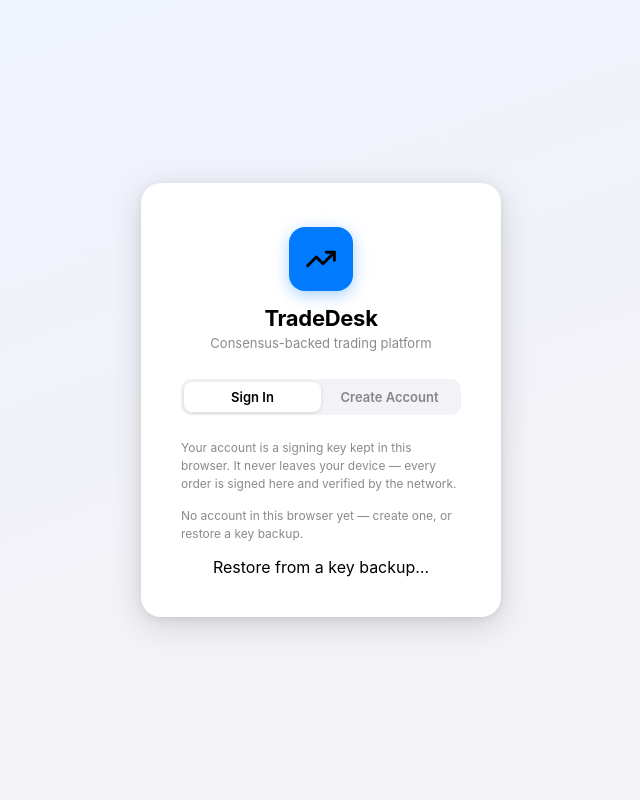
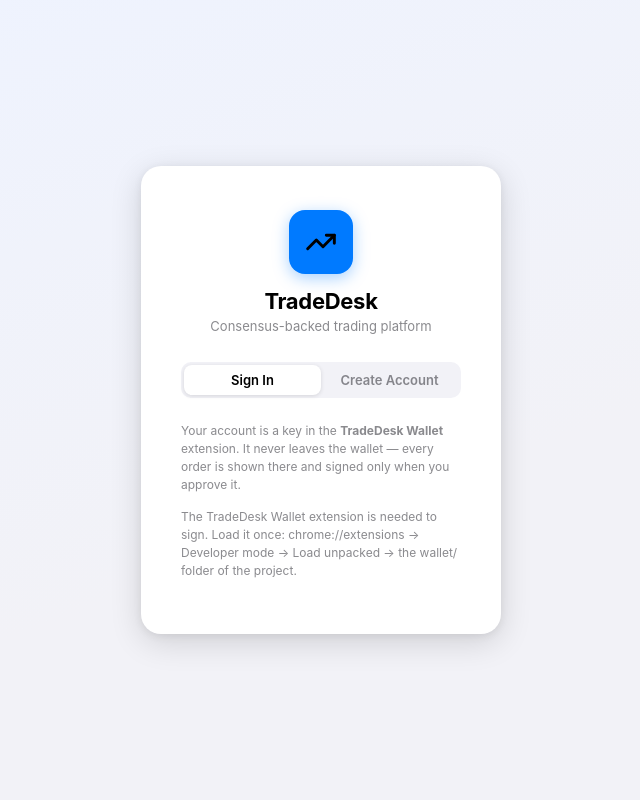
Before and after one commit to NadavWizman/Final-Project, a Python web app: template backend/templates/index.html in a window 1280 px wide. Shown: the whole page, without its empty margins (319-959 px from the left). Run offline with Jinja, Linux system fonts and the light colour scheme; the template is opened without the code that fills it, so the values that code supplies are empty.

Commit message:
feat(ui): the site signs through the wallet; no key code left in the page
The page no longer creates, stores, exports or uses keys: sign-in lists
the wallet's accounts, registration and every order are sent to the
wallet for approval, and the key-backup button is gone (backup is the
wallet's recovery code). A browser walkthrough with the extension against
a live network passes 10/10 (register, buy, reject in the wallet, CFD,
sign in again; no JS errors).

Co-Authored-By: Claude Opus 5.5 (1M context) <noreply@anthropic.com>

```diff
--- a/backend/templates/index.html
+++ b/backend/templates/index.html
@@ -444,20 +444,19 @@ body{font-family:-apple-system,BlinkMacSystemFont,'SF Pro Text','Helvetica Neue'
       <button onclick="switchAuthTab('register',this)">Create Account</button>
     </div>
     <div id="login-form">
-      <p class="wallet-note">Your account is a signing key kept in this browser. It never
-        leaves your device — every order is signed here and verified by the network.</p>
+      <p class="wallet-note">Your account is a key in the <b>TradeDesk Wallet</b> extension. It never
+        leaves the wallet — every order is shown there and signed only when you approve it.</p>
       <div id="login-accounts"></div>
-      <label class="btn-secondary wallet-import">Restore from a key backup…
-        <input type="file" accept="application/json" onchange="importKeyBackup(this.files[0]); this.value=''" hidden>
-      </label>
       <div id="login-error" class="error-msg" style="display:none"></div>
     </div>
     <div id="register-form" style="display:none">
+      <div class="form-group"><label>Wallet account</label>
+        <select id="reg-account" class="input-field"></select></div>
       <div class="form-group"><label>Username</label>
         <input id="reg-user" type="text" placeholder="Choose a username (3-32 letters, digits, . _ -)"
                onkeydown="if(event.key==='Enter')doRegister()"></div>
-      <p class="wallet-note">A new signing key is created in this browser. Download a backup
-        (🔑 at the top) — without it, the account cannot be used on another device.</p>
+      <p class="wallet-note">New key? Open the wallet from the browser toolbar → <b>New account</b>, and
+        write down its recovery code. The wallet will ask you to approve the registration.</p>
       <button class="btn-primary" id="reg-btn" onclick="doRegister()">Create Account</button>
       <div id="reg-error" class="error-msg" style="display:none"></div>
     </div>
@@ -479,7 +478,6 @@ body{font-family:-apple-system,BlinkMacSystemFont,'SF Pro Text','Helvetica Neue'
         <div class="user-avatar" id="user-avatar">—</div>
         <span id="header-username">—</span>
       </div>
-      <button class="icon-btn" onclick="downloadKeyBackup()" title="Download a backup of your signing key">🔑</button>
       <!-- theme toggle -->
       <div style="position:relative">
         <button class="icon-btn" id="theme-btn" onclick="toggleThemePopover()" title="Appearance">
@@ -855,81 +853,42 @@ async function api(method, path, body) {
 }
 const acct = path => path + (path.includes('?') ? '&' : '?') + 'address=' + S.account.address;
 
-// ── WALLET: the signing key lives only in this browser ───────────
-// ECDSA P-256 keys made with WebCrypto, kept in IndexedDB. Every transaction is
-// signed here (SHA-256, r‖s); the server never sees a private key.
-const WALLET_DB = 'tradedesk-wallet', WALLET_STORE = 'accounts';
-function _idb() {
+// ── WALLET: the signing key is not in this page ─────────────────
+// Keys live in the TradeDesk Wallet browser extension (wallet/ in the repo),
+// created there as non-extractable WebCrypto keys. This page can only ask:
+// "which accounts?" and "sign this text". The wallet parses the text, shows
+// what it does in its own window, and signs only after the user approves.
+// Nothing this page runs can read a key or sign by itself.
+const WALLET_INSTALL = 'The TradeDesk Wallet extension is needed to sign. Load it once: ' +
+  'chrome://extensions → Developer mode → Load unpacked → the wallet/ folder of the project.';
+const Wallet = {n: 0, waiting: {}, ready: false};
+window.addEventListener('message', ev => {
+  const m = ev.data;
+  if (ev.source !== window || !m || m.from !== 'tradedesk-wallet') return;
+  if (m.type === 'ready') { if (!Wallet.ready) { Wallet.ready = true; renderSavedAccounts(); } return; }
+  const w = Wallet.waiting[m.id];
+  if (!w) return;
+  delete Wallet.waiting[m.id];
+  clearTimeout(w.timer);
+  m.error ? w.reject(new Error(m.error)) : w.resolve(m.result);
+});
+function walletCall(method, params = {}, timeoutMs = 3000) {
+  const id = 'td-' + (++Wallet.n) + '-' + Math.random().toString(36).slice(2);
   return new Promise((resolve, reject) => {
-    const r = indexedDB.open(WALLET_DB, 1);
-    r.onupgradeneeded = () => r.result.createObjectStore(WALLET_STORE, {keyPath: 'address'});
-    r.onsuccess = () => resolve(r.result);
-    r.onerror = () => reject(r.error);
+    const timer = setTimeout(() => { delete Wallet.waiting[id]; reject(new Error(WALLET_INSTALL)); }, timeoutMs);
+    Wallet.waiting[id] = {resolve, reject, timer};
+    window.postMessage({to: 'tradedesk-wallet', id, method, ...params}, location.origin);
   });
 }
-async function _store(mode, fn) {
-  const db = await _idb();
-  return new Promise((resolve, reject) => {
-    const tx = db.transaction(WALLET_STORE, mode);
-    const req = fn(tx.objectStore(WALLET_STORE));
-    tx.oncomplete = () => resolve(req && req.result);
-    tx.onerror = () => reject(tx.error);
-  });
-}
-const walletList = () => _store('readonly', st => st.getAll());
-const walletPut  = rec => _store('readwrite', st => st.put(rec));
-
-const b64 = buf => btoa(String.fromCharCode(...new Uint8Array(buf)));
-const b64urlBytes = s => Uint8Array.from(atob(s.replace(/-/g, '+').replace(/_/g, '/')), c => c.charCodeAt(0));
-const toHex = buf => [...new Uint8Array(buf)].map(b => b.toString(16).padStart(2, '0')).join('');
-async function addressOf(rawPub) { return toHex(await crypto.subtle.digest('SHA-256', rawPub)).slice(0, 40); }
-
-async function newKey() {
-  const kp = await crypto.subtle.generateKey({name: 'ECDSA', namedCurve: 'P-256'}, true, ['sign', 'verify']);
-  const raw = await crypto.subtle.exportKey('raw', kp.publicKey);
-  return {privateKey: kp.privateKey, publicRaw: raw, address: await addressOf(raw)};
-}
-// The chain accepts only the low-S form of a signature, so every signed
-// transaction has a single encoding: if s > n/2, use n − s (equally valid).
-const P256_N = 0xffffffff00000000ffffffffffffffffbce6faada7179e84f3b9cac2fc632551n;
-async function signText(key, text) {
-  const sig = new Uint8Array(await crypto.subtle.sign({name: 'ECDSA', hash: 'SHA-256'}, key, new TextEncoder().encode(text)));
-  const s = BigInt('0x' + toHex(sig.slice(32)));
-  if (s > P256_N / 2n) {
-    const low = (P256_N - s).toString(16).padStart(64, '0');
-    for (let i = 0; i < 32; i++) sig[32 + i] = parseInt(low.slice(2 * i, 2 * i + 2), 16);
-  }
-  return b64(sig);
-}
-
-async function downloadKeyBackup() {
-  if (!S.account) return;
-  const jwk = await crypto.subtle.exportKey('jwk', S.account.privateKey);
-  const blob = new Blob([JSON.stringify({tradedesk_key: 1, username: S.account.username,
-    address: S.account.address, jwk}, null, 2)], {type: 'application/json'});
-  const a = document.createElement('a');
-  a.href = URL.createObjectURL(blob);
-  a.download = `tradedesk-${S.account.username}-key.json`;
-  a.click();
-  URL.revokeObjectURL(a.href);
-  showToast('🔑 Key backup downloaded — keep it private: it controls this account.');
-}
-
-async function importKeyBackup(file) {
-  const errEl = document.getElementById('login-error');
-  errEl.style.display = 'none';
-  try {
-    const data = JSON.parse(await file.text());
-    const key = await crypto.subtle.importKey('jwk', data.jwk, {name: 'ECDSA', namedCurve: 'P-256'}, true, ['sign']);
-    const raw = new Uint8Array([4, ...b64urlBytes(data.jwk.x), ...b64urlBytes(data.jwk.y)]).buffer;
-    const address = await addressOf(raw);
-    if (data.address && data.address !== address) throw new Error('the backup is damaged');
-    await walletPut({address, username: data.username || address.slice(0, 8), privateKey: key, publicRaw: raw});
-    await renderSavedAccounts();
-    showToast('🔑 Key restored — choose the account to sign in.');
-  } catch (e) {
-    showErr(errEl, 'Could not read this backup: ' + e.message);
-  }
+async function walletAvailable() {
+  if (Wallet.ready) return true;
+  try { await walletCall('ping', {}, 800); Wallet.ready = true; } catch { /* not installed */ }
+  return Wallet.ready;
+}
+// Ask the wallet to sign; resolves with {sig, pubkey} once the user approves.
+async function walletSign(text) {
+  if (!await walletAvailable()) throw new Error(WALLET_INSTALL);
+  return walletCall('sign', {text}, 10 * 60 * 1000);
 }
 
 // ── TRANSACTIONS ─────────────────────────────────────────────────
@@ -952,8 +911,9 @@ async function sendTx(msg, retry = true) {
   }
   const nonce = msg.type === 'register' ? 0 : S.nonce;
   const text = JSON.stringify({...msg, chain: await chainId(), from: a.address, nonce: String(nonce)});
-  const env = {msg: text, sig: await signText(a.privateKey, text)};
-  if (msg.type === 'register') env.pubkey = b64(a.publicRaw);
+  const signed = await walletSign(text);   // the wallet shows the details and asks the user
+  const env = {msg: text, sig: signed.sig};
+  if (msg.type === 'register') env.pubkey = signed.pubkey;
   const r = await api('POST', '/tx/', env);
   if (!r.ok) {
     if (retry && /nonce/i.test(r.data.error || '')) { S.nonce = null; return sendTx(msg, false); }
@@ -1009,47 +969,60 @@ function switchAuthTab(tab, btn) {
 
 async function renderSavedAccounts() {
   const el = document.getElementById('login-accounts');
+  const sel = document.getElementById('reg-account');
   if (!el) return;
+  if (!await walletAvailable()) {
+    el.innerHTML = `<p class="wallet-note">${esc(WALLET_INSTALL)}</p>`;
+    if (sel) sel.innerHTML = '';
+    return;
+  }
   let list = [];
-  try { list = await walletList(); } catch { /* storage unavailable */ }
+  try { list = await walletCall('accounts'); } catch (e) { el.innerHTML = `<p class="error-msg">${esc(e.message)}</p>`; return; }
   el.innerHTML = list.length
-    ? list.map(a => `<button class="wallet-account" onclick="doLogin('${a.address}')">
-        <span>${esc(a.username)}</span><small>${a.address.slice(0, 10)}…</small></button>`).join('')
-    : `<p class="wallet-note">No account in this browser yet — create one, or restore a key backup.</p>`;
+    ? list.map(a => `<button class="wallet-account" onclick="doLogin('${esc(a.address)}')">
+        <span>${esc(a.label)}</span><small>${esc(a.address.slice(0, 10))}…</small></button>`).join('')
+    : `<p class="wallet-note">The wallet has no account yet — open it from the toolbar and create one.</p>`;
+  if (sel) sel.innerHTML = list.map(a => `<option value="${esc(a.address)}">${esc(a.label)} · ${esc(a.address.slice(0, 10))}…</option>`).join('');
 }
 
 async function doLogin(address) {
   const errEl = document.getElementById('login-error');
   errEl.style.display = 'none';
-  const rec = (await walletList()).find(a => a.address === address);
-  if (!rec) return;
-  S.account = rec; S.nonce = null;
+  if (!/^[0-9a-f]{40}$/.test(address)) return;
+  S.account = {address}; S.nonce = null;
   const r = await api('GET', acct('/portfolio/'));
   if (!r.ok) {
     S.account = null;
-    showErr(errEl, r.data.error === 'account not found'
-      ? 'This key is not registered on the chain (was the network reset?).' : (r.data.error || 'Sign-in failed.'));
+    if (r.data.error === 'account not found') {
+      // a wallet key that is not registered yet: offer to register it
+      switchAuthTab('register', document.querySelectorAll('.login-tabs button')[1]);
+      document.getElementById('reg-account').value = address;
+      showErr(document.getElementById('reg-error'), 'This wallet account is not registered on the chain yet — choose a username.');
+      return;
+    }
+    showErr(errEl, r.data.error || 'Sign-in failed.');
     return;
   }
+  S.account.username = r.data.username;
   S.portfolio = r.data;
   enterApp();
 }
 
 async function doRegister() {
   const user = document.getElementById('reg-user').value.trim();
+  const address = document.getElementById('reg-account').value;
   const errEl = document.getElementById('reg-error');
   errEl.style.display = 'none';
+  if (!address) { showErr(errEl, 'Create an account in the TradeDesk Wallet first.'); return; }
   if (!/^[A-Za-z0-9_.-]{3,32}$/.test(user)) { showErr(errEl, 'Use 3-32 letters, digits, ".", "_" or "-".'); return; }
   const btn = document.getElementById('reg-btn');
   btn.disabled = true; btn.innerHTML = '<span class="spinner"></span>';
   try {
     const taken = await api('GET', `/username/${encodeURIComponent(user)}/`);
     if (taken.ok) throw new Error('That username is taken.');
-    const k = await newKey();
-    S.account = {address: k.address, username: user, privateKey: k.privateKey, publicRaw: k.publicRaw};
+    S.account = {address, username: user};
     const res = await waitTx(await sendTx({type: 'register', username: user}));
     if (!res || res.code !== 0) throw new Error(res ? res.log : 'The network did not confirm the registration.');
-    await walletPut(S.account);
   } catch (e) {
     S.account = null;
     btn.disabled = false; btn.textContent = 'Create Account';
@@ -1060,7 +1033,7 @@ async function doRegister() {
   const r = await api('GET', acct('/portfolio/'));
   S.portfolio = r.data;
   enterApp();
-  showToast('✅ Account created on the chain — download a key backup with 🔑.');
+  showToast('✅ Account created on the chain.');
 }
 
 function logout() {
```
Also changed, not shown: backend/gateway/security.py (+5 -5 lines).
